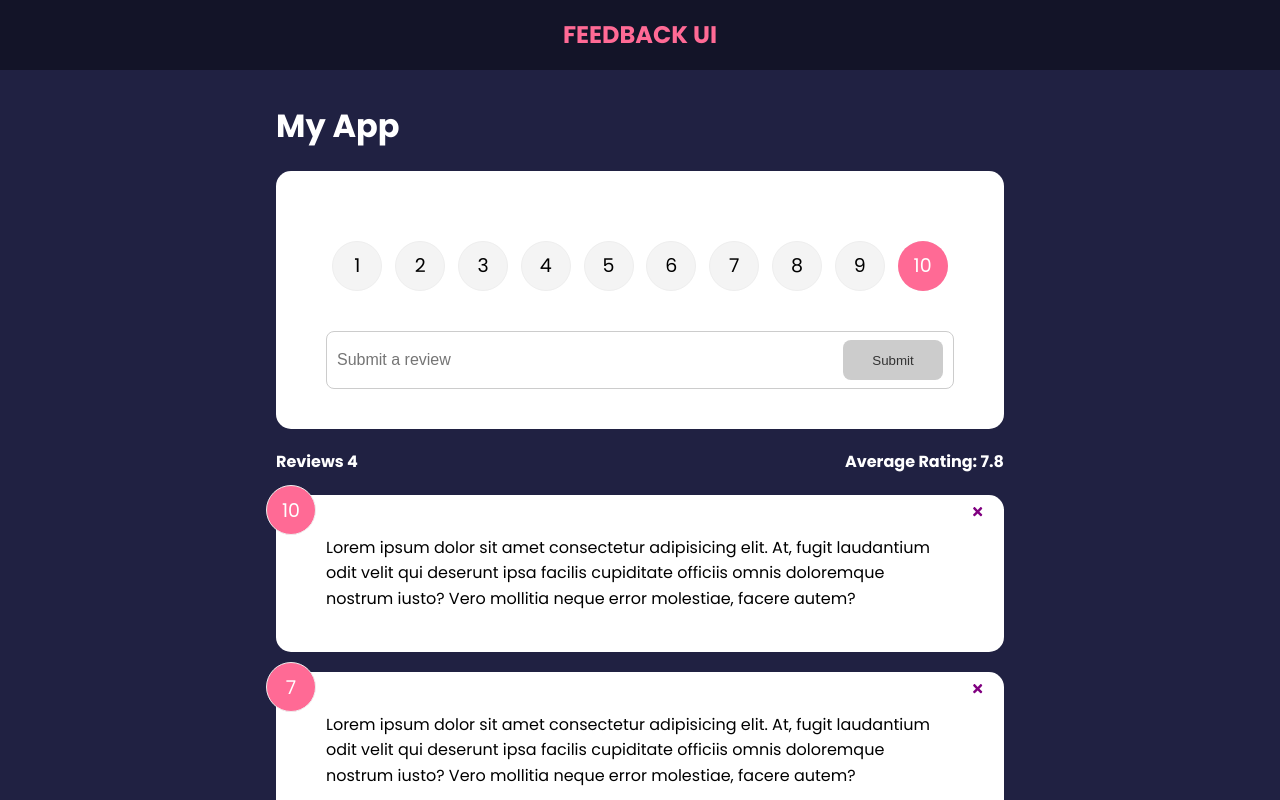
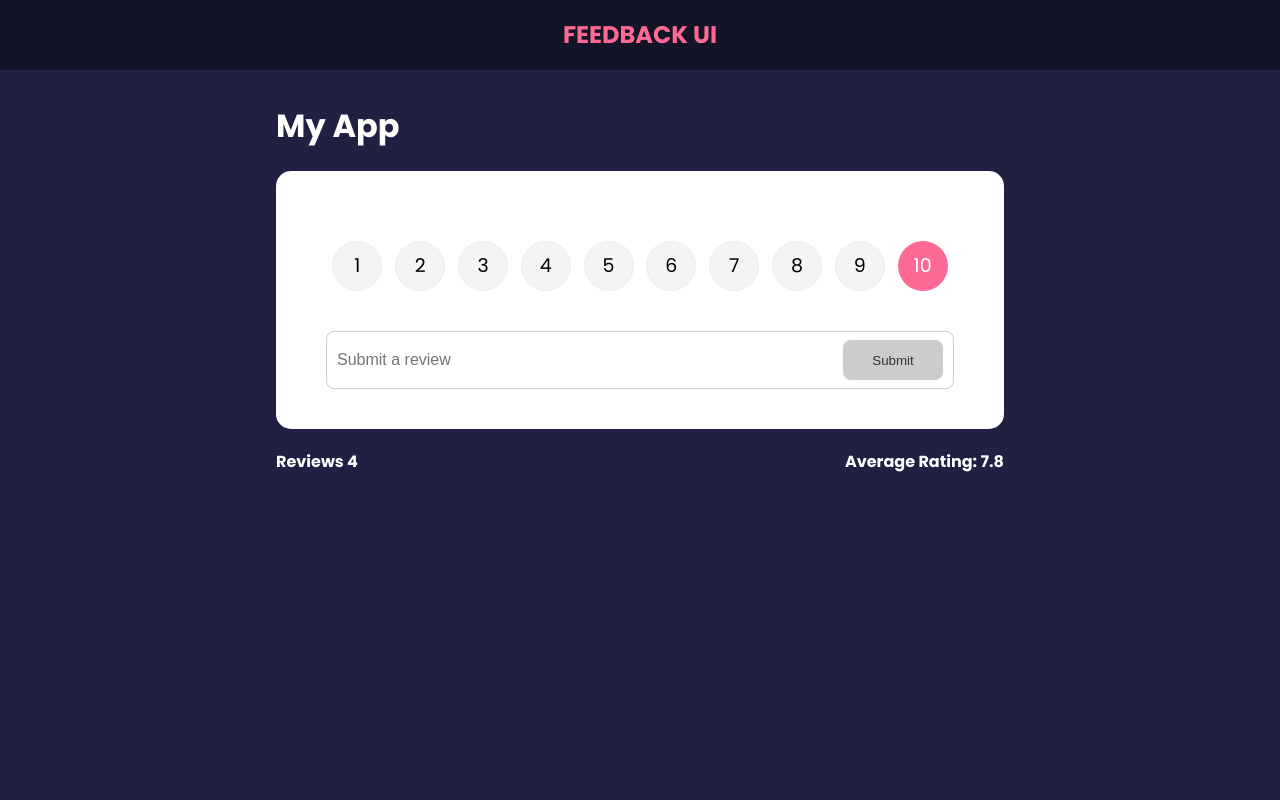
Before and after one commit to joeepark/Feedback-UI, a React (Vite) app: page / in a window 1280 px wide. Shown: the top 800 px of the page. Built offline with nearby package versions, Linux system fonts and the light colour scheme.

Commit message:
Creating the context to use throughout the app

```diff
--- a/src/App.tsx
+++ b/src/App.tsx
@@ -1,18 +1,17 @@
+import { useState } from 'react';
 import { v4 as uuidv4 } from 'uuid';
-import { useState } from 'react';
 import FeedbackForm from './components/FeedbackForm';
 import FeedbackList from './components/FeedbackList';
 import FeedbackStats from './components/FeedbackStats';
 import Header from './components/Header';
+import { FeedbackProvider } from './context/FeedbackContext';
 import { FeedbackData } from './data/FeedbackData';
 
 function App() {
   const [feedbackData, setFeedbackData] = useState(FeedbackData);
 
   function deleteFeedItem(deleteid: number) {
-    setFeedbackData(
-      feedbackData.filter((feedbackid) => feedbackid.id !== deleteid)
-    );
+    setFeedbackData(feedbackData.filter((feedbackid) => feedbackid.id !== deleteid));
     return;
   }
 
@@ -22,7 +21,7 @@ function App() {
     return;
   }
 
-  console.log(feedbackData);
+  // console.log(feedbackData);
 
   if (feedbackData.length === 0) {
     return (
@@ -33,15 +32,15 @@ function App() {
     );
   }
   return (
-    <>
+    <FeedbackProvider>
       <Header />
       <div className="container">
         <h1>My App</h1>
         <FeedbackForm addFeedback={addFeedback} />
         <FeedbackStats feedbackData={feedbackData} />
-        <FeedbackList feedback={feedbackData} handleDelete={deleteFeedItem} />
+        <FeedbackList handleDelete={deleteFeedItem} />
       </div>
-    </>
+    </FeedbackProvider>
   );
 }
 
--- a/src/components/FeedbackForm.tsx
+++ b/src/components/FeedbackForm.tsx
@@ -11,7 +11,7 @@ type feedbackProps = {
   };
 };
 
-export default function FeedbackForm({ addFeedback }: feedbackProps) {
+export default function FeedbackForm({ addFeedback }: any) {
   const [text, setText] = useState('');
   const [rating, setRating] = useState(10);
   const [btnDisabled, setBtnDisabled] = useState(true);
--- a/src/components/FeedbackList.tsx
+++ b/src/components/FeedbackList.tsx
@@ -1,23 +1,16 @@
+import { useContext } from 'react';
+import FeedbackContext from '../context/FeedbackContext';
 import FeedbackItem from './FeedbackItem';
 
-type feedbackProps = {
-  feedback: {
-    id: number;
-    rating: number;
-    text: string;
-  }[];
-  handleDelete: Function;
-};
+export default function FeedbackList({ handleDelete }: any) {
+  const { feedback } = useContext(FeedbackContext);
+  console.log('fbd', feedback);
 
-export default function FeedbackList({
-  feedback,
-  handleDelete,
-}: feedbackProps) {
   return (
     <div className="feedback-list">
-      {feedback.map((item) => (
+      {/* {feedbackData.map((item) => (
         <FeedbackItem key={item.id} item={item} handleDelete={handleDelete} />
-      ))}
+      ))} */}
     </div>
   );
 }
--- /dev/null
+++ b/src/context/FeedbackContext.tsx
@@ -0,0 +1,15 @@
+import { createContext, ReactNode, useState } from 'react';
+import { FeedbackData } from '../data/FeedbackData';
+
+
+const FeedbackContext = createContext();
+
+export const FeedbackProvider = ({ children }: any) => {
+  const [feedback, setFeedback] = useState(FeedbackData);
+
+  // console.log(feedbackData);
+  return <FeedbackContext.Provider value={feedback}>{children}</FeedbackContext.Provider>;
+};
+
+
+export default FeedbackContext
```
